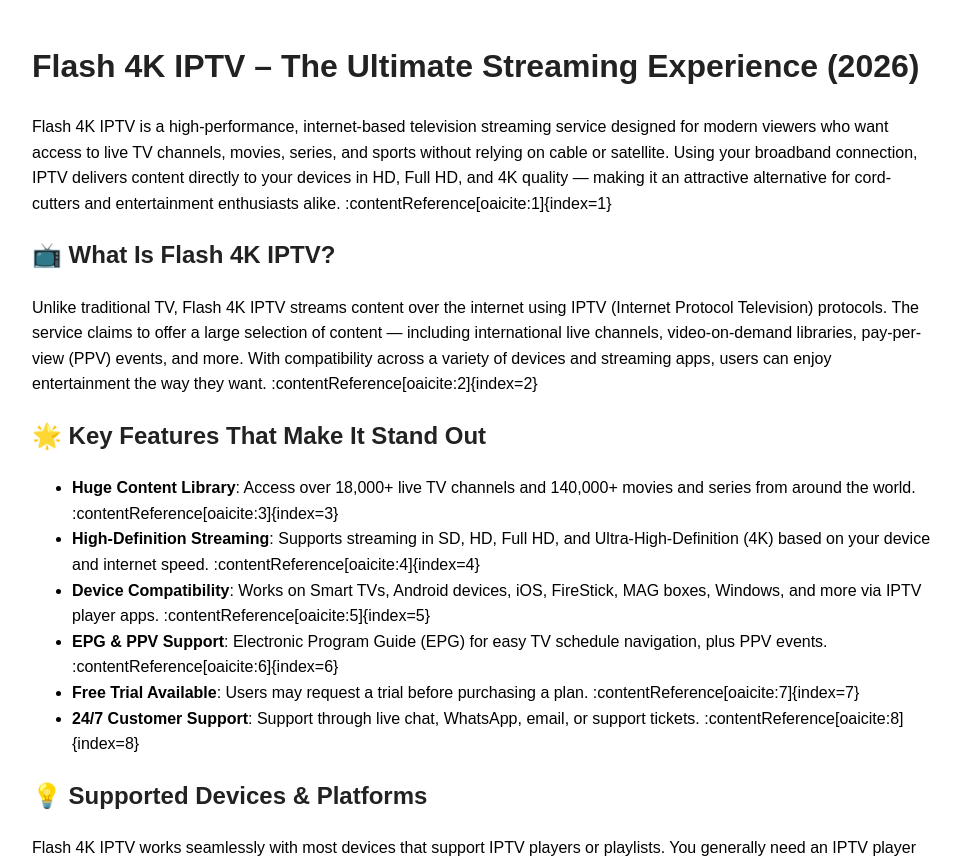
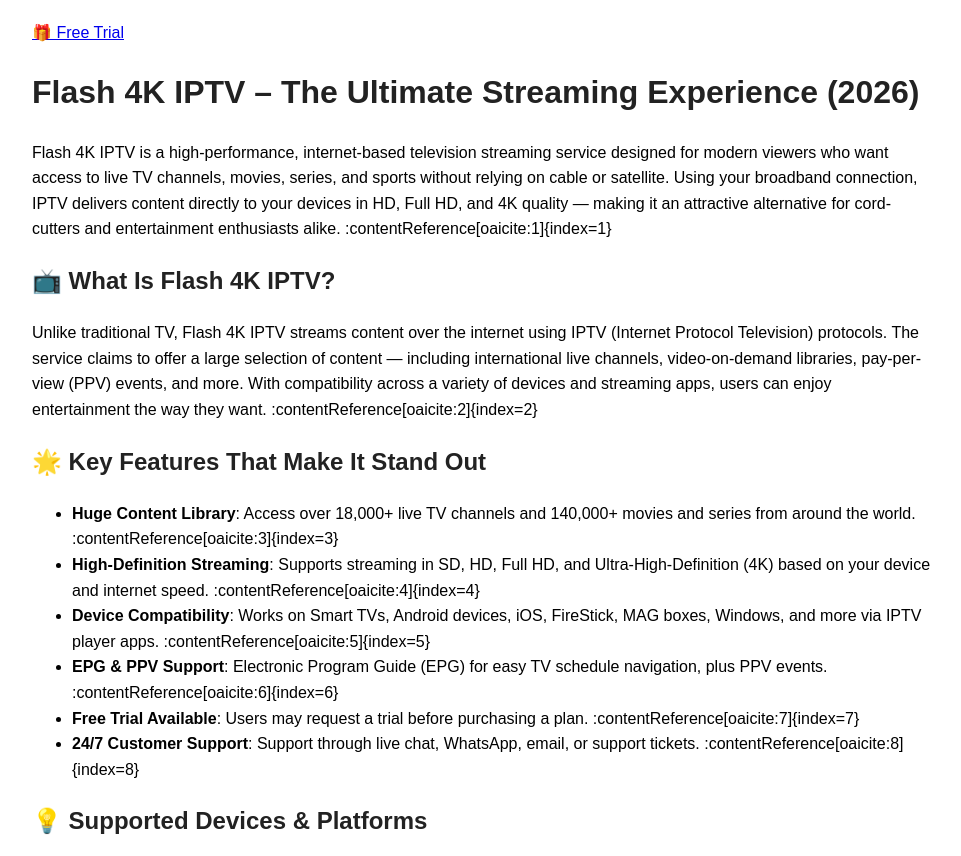
Before and after one commit to best-iptv-service-uk/best-iptv-service-uk.github.io, a plain HTML site: page index.html in a window 1280 px wide. Shown: the top 856 px of the page, without its empty margins (158-1119 px from the left). Drawn offline with Linux system fonts and the light colour scheme.

Commit message:
Update index.html

```diff
--- a/index.html
+++ b/index.html
@@ -3,7 +3,7 @@
 <head>
     <meta charset="UTF-8">
     <meta name="viewport" content="width=device-width, initial-scale=1.0">
-    <title>Flash 4K IPTV – Complete Review & Guide</title>
+    <title>Flash 4K IPTV Review 2026 – Features, Channels, Pricing & Setup Guide</title>
     <style>
         body { font-family: Arial, sans-serif; line-height: 1.6; padding: 20px; max-width: 900px; margin: auto; }
         h1, h2, h3 { color: #222; }
@@ -15,6 +15,13 @@
     </style>
 </head>
 <body>
+<!-- Free Trial Button with Backlink -->
+<a href="https://www.reviewstobuy.com/"
+   target="_blank"
+   rel="follow"
+   class="free-trial-btn">
+   🎁 Free Trial
+</a>
 
 <h1>Flash 4K IPTV – The Ultimate Streaming Experience (2026)</h1>
 
```
